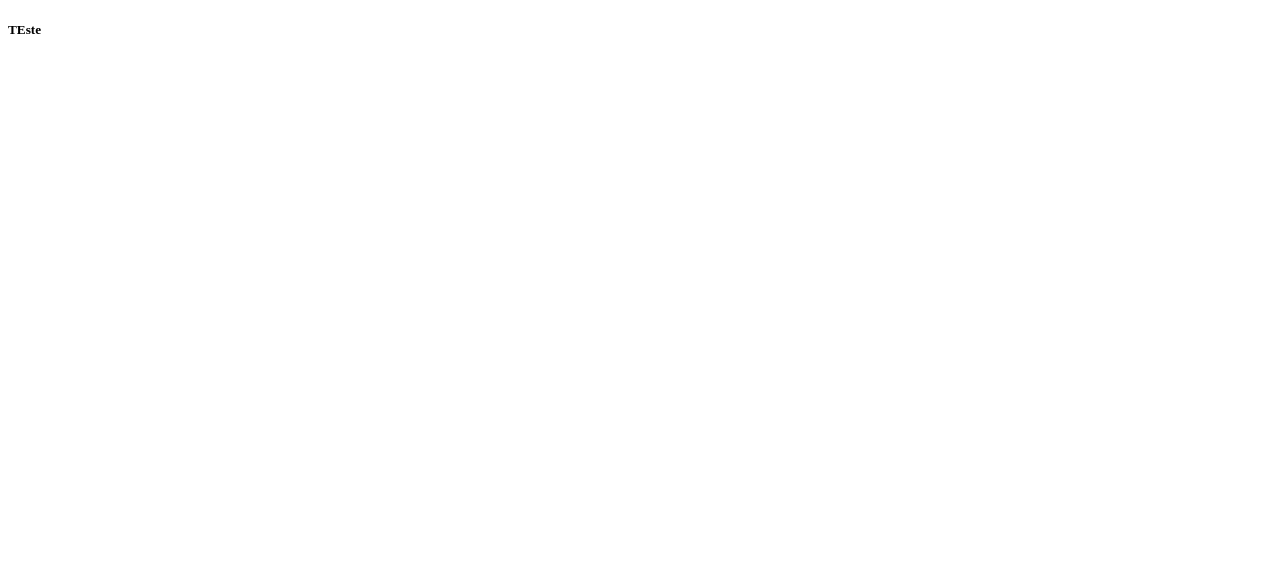
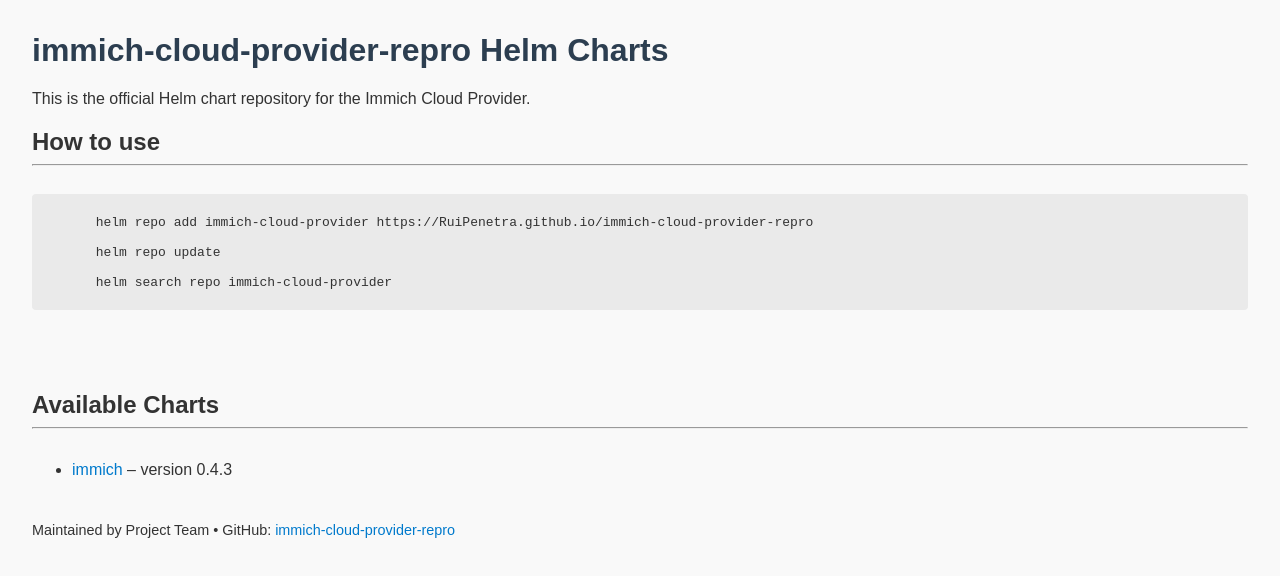
Before and after one commit to RuiPenetra/immich-cloud-provider-repro, a plain HTML site: page index.html in a window 1280 px wide. Drawn offline with Linux system fonts and the light colour scheme.

Commit message:
Updated index.html

```diff
--- a/index.html
+++ b/index.html
@@ -1,11 +1,64 @@
 <!DOCTYPE html>
 <html lang="en">
 <head>
-    <meta charset="UTF-8">
-    <meta name="viewport" content="width=device-width, initial-scale=1.0">
-    <title>Document</title>
+  <meta charset="UTF-8" />
+  <meta name="viewport" content="width=device-width, initial-scale=1.0"/>
+  <title>immich-cloud-provider-repro Helm Charts</title>
+  <style>
+    body {
+      font-family: Arial, sans-serif;
+      margin: 2em;
+      background-color: #f9f9f9;
+      color: #333;
+    }
+    h1 {
+      color: #2c3e50;
+    }
+    h2{
+        margin-bottom: 0;
+    }
+    code {
+      background: #eaeaea;
+      padding: 0.4em 0.1em;
+      border-radius: 4px;
+      display: flex;
+    }
+    a {
+      color: #007acc;
+      text-decoration: none;
+    }
+    a:hover {
+      text-decoration: underline;
+    }
+    .chart-list {
+      margin-top: 2em;
+    }
+  </style>
 </head>
 <body>
-    <h5>TEste</h5>
+  <h1>immich-cloud-provider-repro Helm Charts</h1>
+  <p>This is the official Helm chart repository for the Immich Cloud Provider.</p>
+
+  <h2>How to use</h2>
+    <hr>
+  <pre>
+    <code>
+        helm repo add immich-cloud-provider https://RuiPenetra.github.io/immich-cloud-provider-repro <br>
+        helm repo update <br>
+        helm search repo immich-cloud-provider
+    </code>
+  </pre>
+  <br>
+  <h2>Available Charts</h2>
+  <hr>
+  <div class="chart-list">
+    <ul>
+      <li><a href="./charts/immich-0.4.3.tgz">immich</a> – version 0.4.3</li>
+    </ul>
+  </div>
+
+  <footer style="margin-top: 3em; font-size: 0.9em;">
+    <p>Maintained by Project Team • GitHub: <a href="https://github.com/RuiPenetra/immich-cloud-provider-repro" target="_blank">immich-cloud-provider-repro</a></p>
+  </footer>
 </body>
 </html>
```
